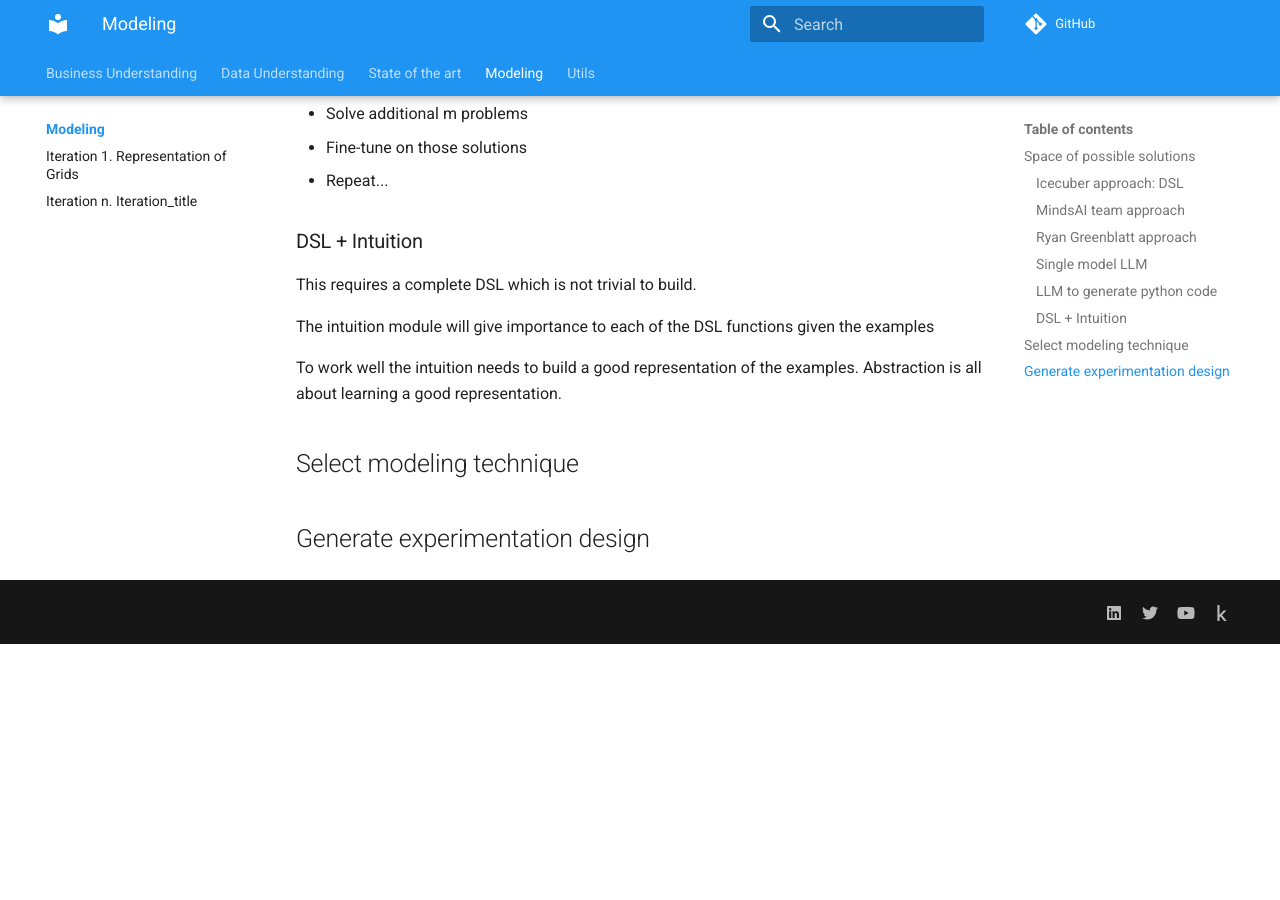
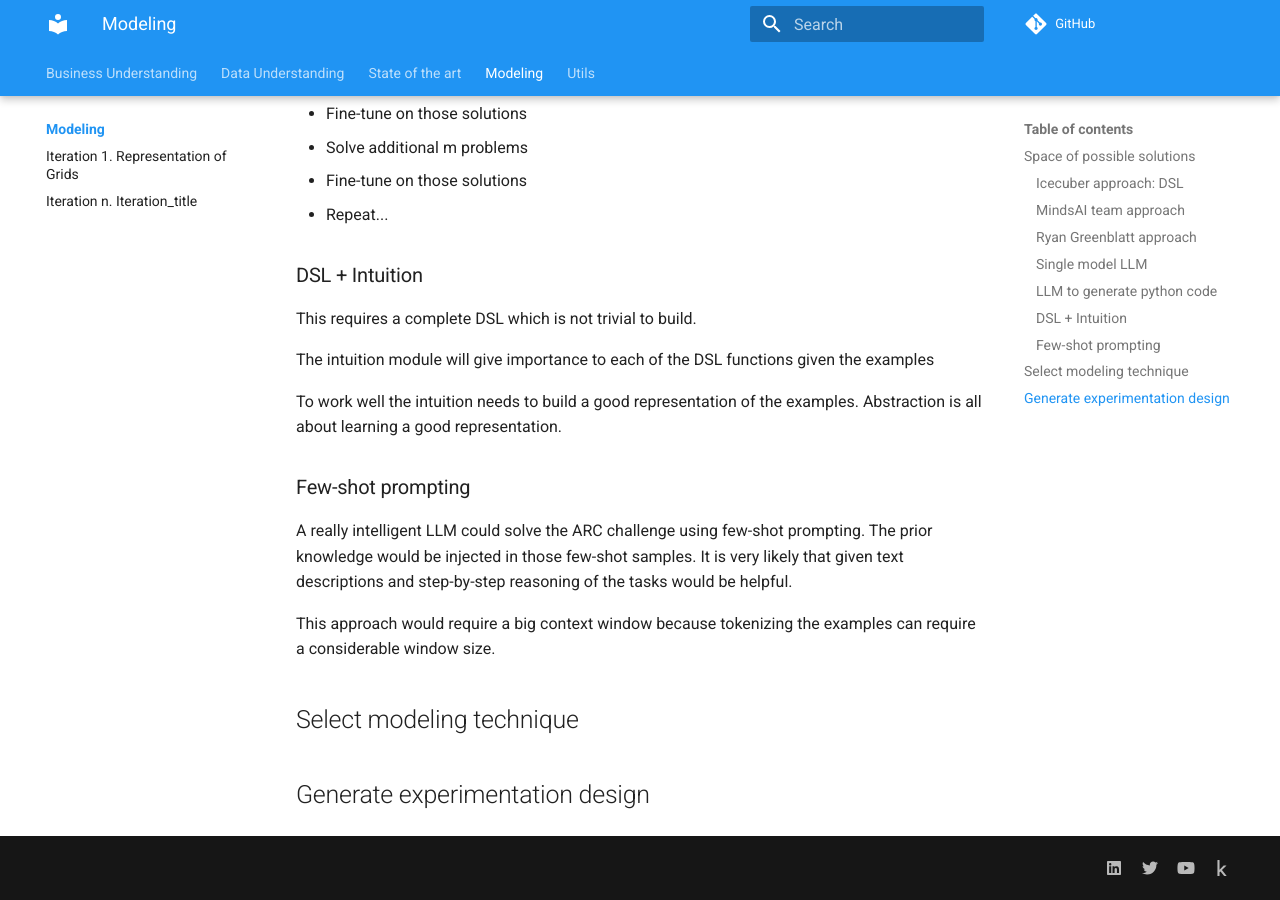
Before and after one commit to zhengjunyao-work/arc24, an MkDocs documentation site: the page built from docs/modeling/README.md, in a window 1280 px wide and 900 px high, scrolled down 3082 px. Built offline with MkDocs 1.6.1 and Material for MkDocs 9.7.7, drawn with Linux system fonts in a browser that asks for light colours; comment, search, counter and statistics services are not loaded; before the commit the page ends 3726 px from its top, so only the background shows below that; some of the changed text lies outside the part shown.

Commit message:
small changes

```diff
--- a/docs/modeling/README.md
+++ b/docs/modeling/README.md
@@ -11,11 +11,12 @@
    - Python code. The grids are not as complex as real images, so we could build python code to extract
      representations from the grids.
 2. Implement the transformation. This could be done:
-   - Using python code
-     - With primitive functions
-     - Without primitive functions
-   - With a Domain Specific Language (DSL)
-   - Using an LLM
+   - With code
+     - Using python code
+       - With primitive functions
+       - Without primitive functions
+     - With a Domain Specific Language (DSL)
+   - Using a model (very likely an LLM)
 
 ### Icecuber approach: DSL
 
@@ -118,6 +119,15 @@
 
 To work well the intuition needs to build a good representation of the examples. Abstraction is all about learning a good representation.
 
+### Few-shot prompting
+
+A really intelligent LLM could solve the ARC challenge using few-shot prompting. The prior knowledge
+would be injected in those few-shot samples. It is very likely that given text descriptions and step-by-step
+reasoning of the tasks would be helpful.
+
+This approach would require a big context window because tokenizing the examples can require a considerable
+window size.
+
 ## Select modeling technique
 
 <!---Document the actual modeling technique that is to be used. If multiple
```
